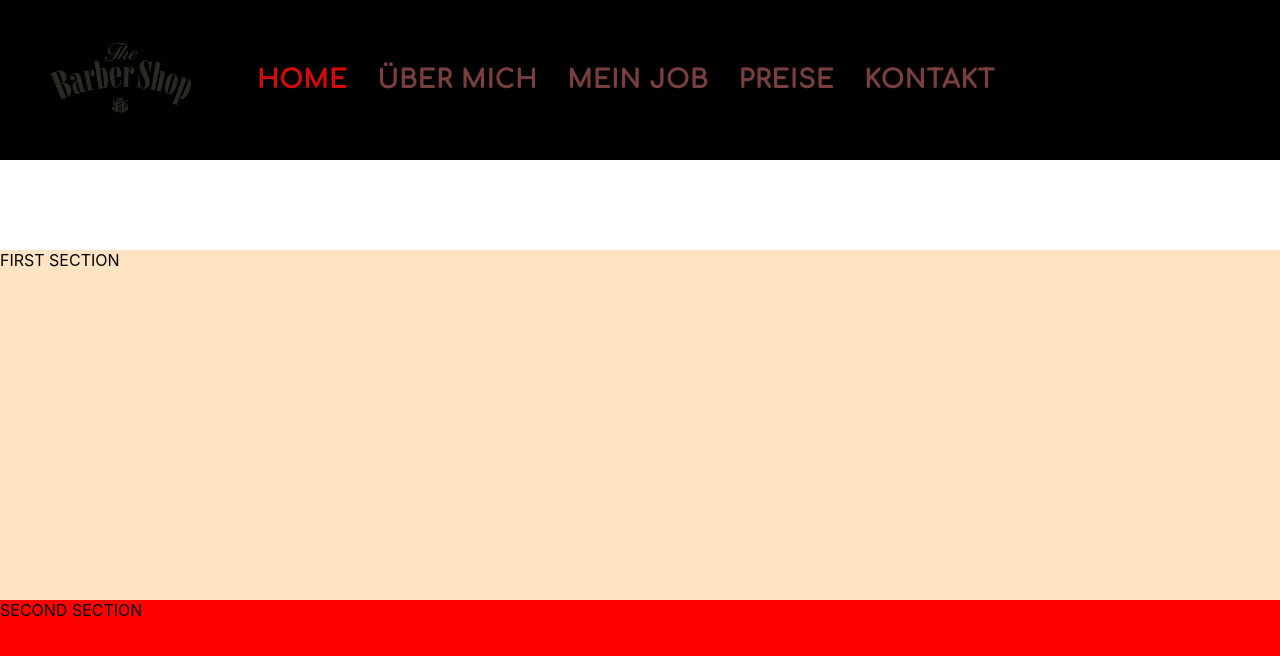
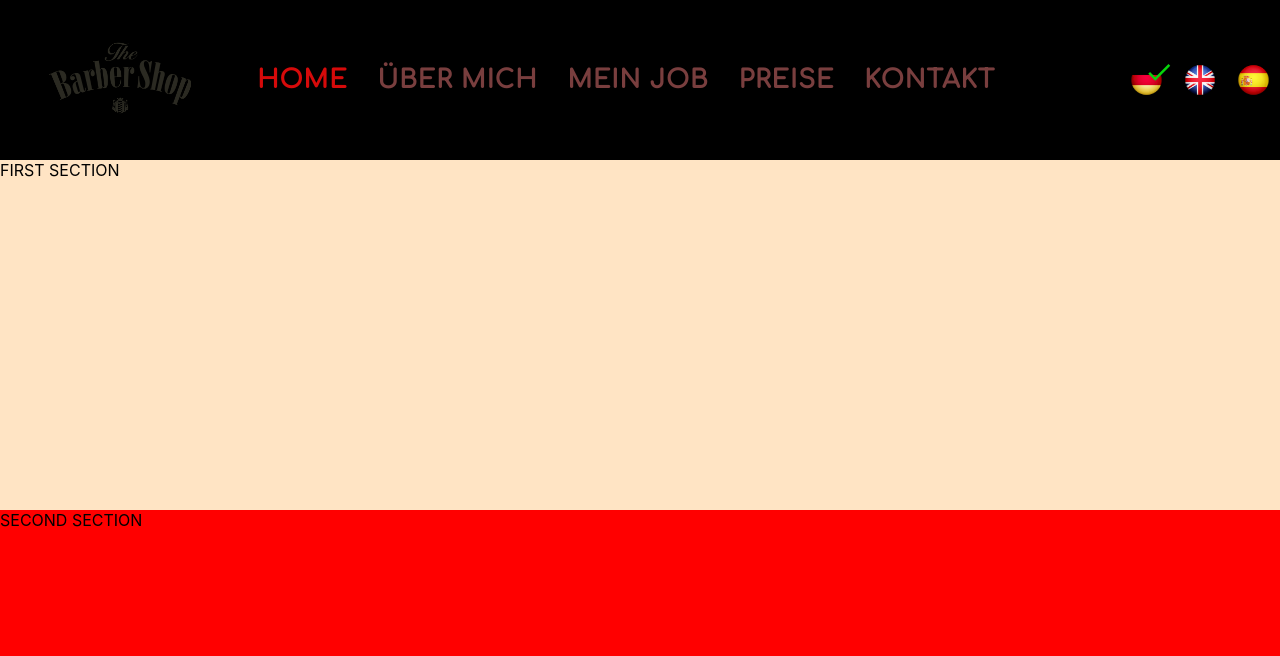
Before and after one commit to ignaciopetrone/emifibarber, a React (Create React App) app: page /de/ in a window 1280 px wide. Shown: the top 656 px of the page. Built offline with nearby package versions, Linux system fonts and the light colour scheme.

Commit message:
Add Language Selector in Header for desktop mode. Tweak some styles.

```diff
--- a/src/App.js
+++ b/src/App.js
@@ -1,6 +1,7 @@
 import React, { useState } from "react";
 import { Switch, Route, useHistory } from "react-router-dom";
 import LanguageContext from "./utils/language-context";
+import { isMobile } from "react-device-detect";
 
 import Home from "./pages/home";
 import About from "./pages/about";
@@ -9,6 +10,7 @@ import Prices from "./pages/prices";
 import Contact from "./pages/contact";
 import Header from "./components/header";
 import Footer from "./components/footer";
+import getClassByDevice from "./utils/class-by-device";
 
 const availableLangs = ["de", "en", "es"];
 const langPath = "/:lang(de|en|es)";
@@ -29,7 +31,7 @@ const App = () => {
     <div className="app-container">
       <LanguageContext.Provider value={{ language, setLanguage }}>
         <Header />
-        <div className="body-container">
+        <div className={`body-container-${getClassByDevice(isMobile)}`}>
           <Switch>
             <Route exact path={`${langPath}/`} component={Home} />
             <Route exact path={`${langPath}/about`} component={About} />
--- a/src/components/drawer/index.jsx
+++ b/src/components/drawer/index.jsx
@@ -1,4 +1,4 @@
-import React, { useContext } from "react";
+import React from "react";
 import clsx from "clsx";
 import { Link } from "react-router-dom";
 import { makeStyles } from "@material-ui/core/styles";
@@ -15,8 +15,6 @@ import ListItemIcon from "@material-ui/core/ListItemIcon";
 import ListItemText from "@material-ui/core/ListItemText";
 import logo from "../../media/logo.png";
 import LanguageSelector from "../language-selector";
-import LanguageContext from "../../utils/language-context";
-
 import "./styles.css";
 
 const drawerWidth = 240;
@@ -74,11 +72,12 @@ const useStyles = makeStyles((theme) => ({
   },
 }));
 
-const DrawerLeft = ({ navLinks }) => {
-  const { language, setLanguage } = useContext(LanguageContext);
+const DrawerLeft = ({ navLinks, langRelated, isMobile }) => {
+  const { language, setLanguage } = langRelated;
 
   const styles = useStyles();
   const [open, setOpen] = React.useState(false);
+
   const handleDrawerOpen = () => {
     setOpen(true);
   };
@@ -140,7 +139,10 @@ const DrawerLeft = ({ navLinks }) => {
           ))}
         </List>
         <Divider />
-        <LanguageSelector language={language} setLanguage={setLanguage} />
+        <LanguageSelector
+          langRelated={{ language, setLanguage }}
+          isMobile={isMobile}
+        />
       </Drawer>
     </div>
   );
--- a/src/components/header/index.jsx
+++ b/src/components/header/index.jsx
@@ -1,15 +1,17 @@
 import React, { useContext } from "react";
-import "./styles.css";
 import { Link, useLocation } from "react-router-dom";
 import logo from "../../media/logo.png";
 import { isBrowser, isMobile } from "react-device-detect";
-import PersistentDrawerLeft from "../drawer";
+import DrawerLeft from "../drawer";
 import LanguageContext from "../../utils/language-context";
+import LanguageSelector from "../language-selector";
 import staticStrings from "../../utils/strings";
+import "./styles.css";
+import getClassByDevice from "../../utils/class-by-device";
 
 const Header = () => {
   const { pathname } = useLocation();
-  const { language } = useContext(LanguageContext);
+  const { language, setLanguage } = useContext(LanguageContext);
 
   const getClassName = (path) => {
     if (isMobile) {
@@ -53,9 +55,18 @@ const Header = () => {
   ];
 
   return (
-    <div className="header-container">
+    <div
+      className={`header-container header-container-${getClassByDevice(
+        isMobile
+      )}`}
+    >
       {isMobile && (
-        <PersistentDrawerLeft navLinks={navLinks} pathname={pathname} />
+        <DrawerLeft
+          navLinks={navLinks}
+          pathname={pathname}
+          langRelated={{ language, setLanguage }}
+          isMobile={isMobile}
+        />
       )}
       {isBrowser && (
         <div className="link-container">
@@ -69,6 +80,7 @@ const Header = () => {
           ))}
         </div>
       )}
+      <LanguageSelector langRelated={{ language, setLanguage }} />
     </div>
   );
 };
--- a/src/components/header/styles.css
+++ b/src/components/header/styles.css
@@ -2,7 +2,16 @@
   width: 100%;
   background-color: black;
   display: flex;
+  align-items: center;
   flex-wrap: nowrap;
+}
+
+.header-container-mobile {
+  min-height: 90px;
+}
+
+.header-container-desktop {
+  min-height: 160px;
 }
 
 .link-container {
--- a/src/components/language-selector/index.jsx
+++ b/src/components/language-selector/index.jsx
@@ -2,6 +2,7 @@ import React from "react";
 import { useHistory } from "react-router-dom";
 import CheckIcon from "@material-ui/icons/Check";
 import staticStrings from "../../utils/strings";
+import getClassByDevice from "../../utils/class-by-device";
 import "./styles.css";
 
 import german from "../../media/icons/l-german.png";
@@ -14,7 +15,8 @@ const languages = [
   { name: "es", url: spanish },
 ];
 
-const LanguageSelector = ({ language, setLanguage }) => {
+const LanguageSelector = (props) => {
+  const { language, setLanguage } = props.langRelated;
   const history = useHistory();
 
   const changeLanguage = (newLanguage) => {
@@ -24,10 +26,14 @@ const LanguageSelector = ({ language, setLanguage }) => {
   };
 
   return (
-    <div className="language-selector">
-      <span>{staticStrings.language[language]}</span>
+    <div className={`language-selector-${getClassByDevice(props.isMobile)}`}>
+      {props.isMobile && <span>{staticStrings.language[language]}</span>}
       <div className="languages-container">
-        <CheckIcon className={`check-icon check-${language}`} />
+        <CheckIcon
+          className={`check-icon check-${getClassByDevice(
+            props.isMobile
+          )}-${language}`}
+        />
         {languages.map(({ name, url }) => (
           <img
             key={name}
--- a/src/components/language-selector/styles.css
+++ b/src/components/language-selector/styles.css
@@ -1,13 +1,19 @@
-.language-selector {
+.language-selector-mobile {
   background-color: #ffffff66;
   display: flex;
   flex-direction: column;
   flex-wrap: nowrap;
   align-items: center;
   width: 100%;
+  /* margin-top: auto; */
+}
+.language-selector-desktop {
+  margin-left: auto;
+  width: 160px;
+  height: fit-content;
 }
 
-.language-selector span {
+.language-selector-mobile span {
   font-size: 24px;
   font-family: "conforta-bold";
   padding-top: 10px;
@@ -19,7 +25,8 @@
   justify-content: space-around;
 }
 
-.language-selector img {
+.languages-container img {
+  cursor: pointer;
   padding: 5px 0;
   width: 23%;
 }
@@ -30,12 +37,24 @@
   color: #06d50b;
 }
 
-.check-de {
+.check-mobile-de {
   left: 30px;
 }
-.check-en {
+.check-mobile-en {
   left: 112px;
 }
-.check-es {
+.check-mobile-es {
   left: 191px;
 }
+.check-desktop-de {
+  font-size: 30px !important;
+  right: 106px;
+}
+.check-desktop-en {
+  font-size: 30px !important;
+  right: 53px;
+}
+.check-desktop-es {
+  font-size: 30px !important;
+  right: 0px;
+}
--- a/src/styles/styles.css
+++ b/src/styles/styles.css
@@ -88,7 +88,6 @@ body {
 }
 
 .body-container {
-  margin-top: 90px;
   flex: 1;
 }
 
--- /dev/null
+++ b/src/utils/class-by-device.js
@@ -0,0 +1,4 @@
+const getClassByDevice = (isMobile) => {
+  return isMobile ? "mobile" : "desktop";
+};
+export default getClassByDevice;
```
Also changed, not shown: 1 other file (tests, documents, lock files or other folders).
